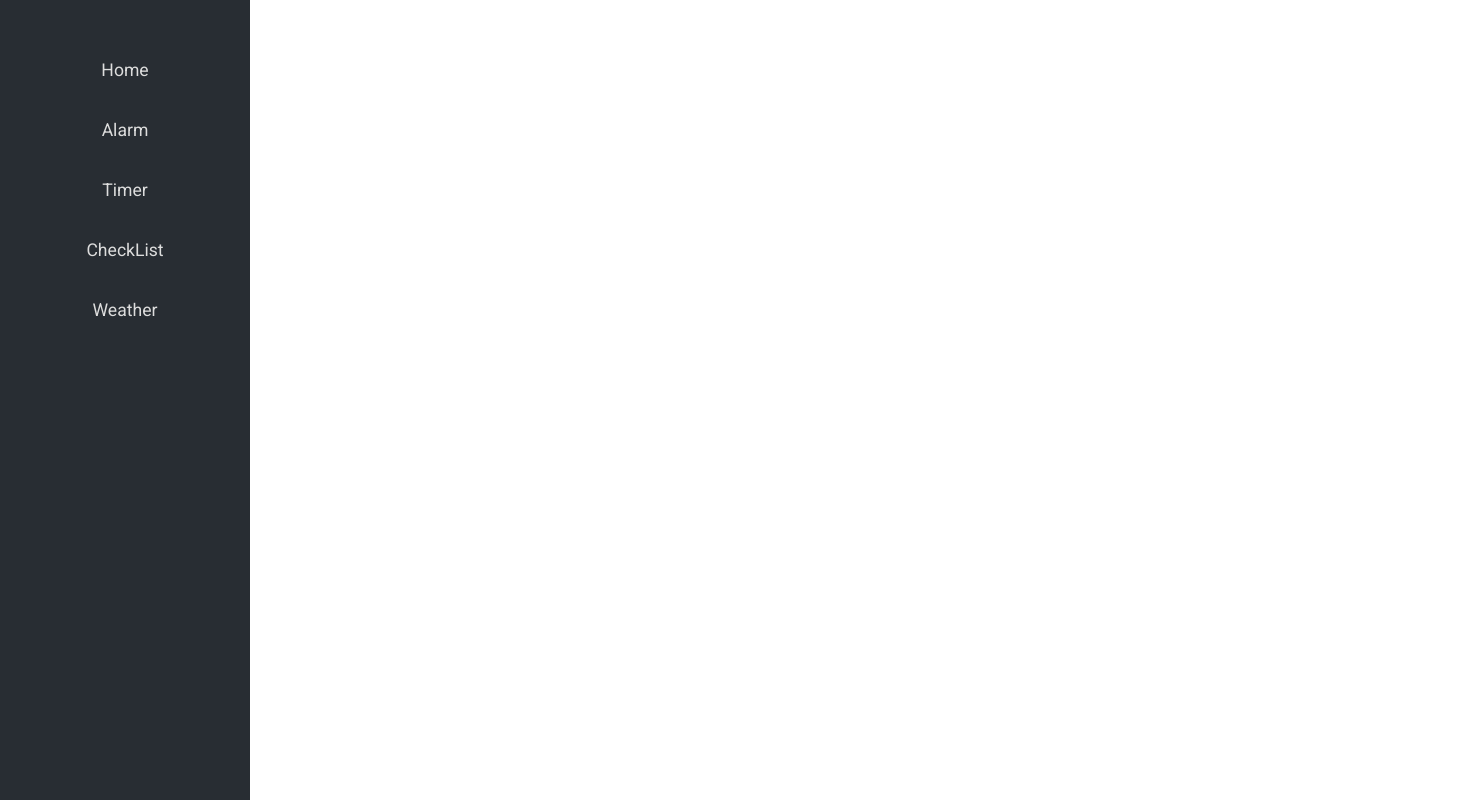
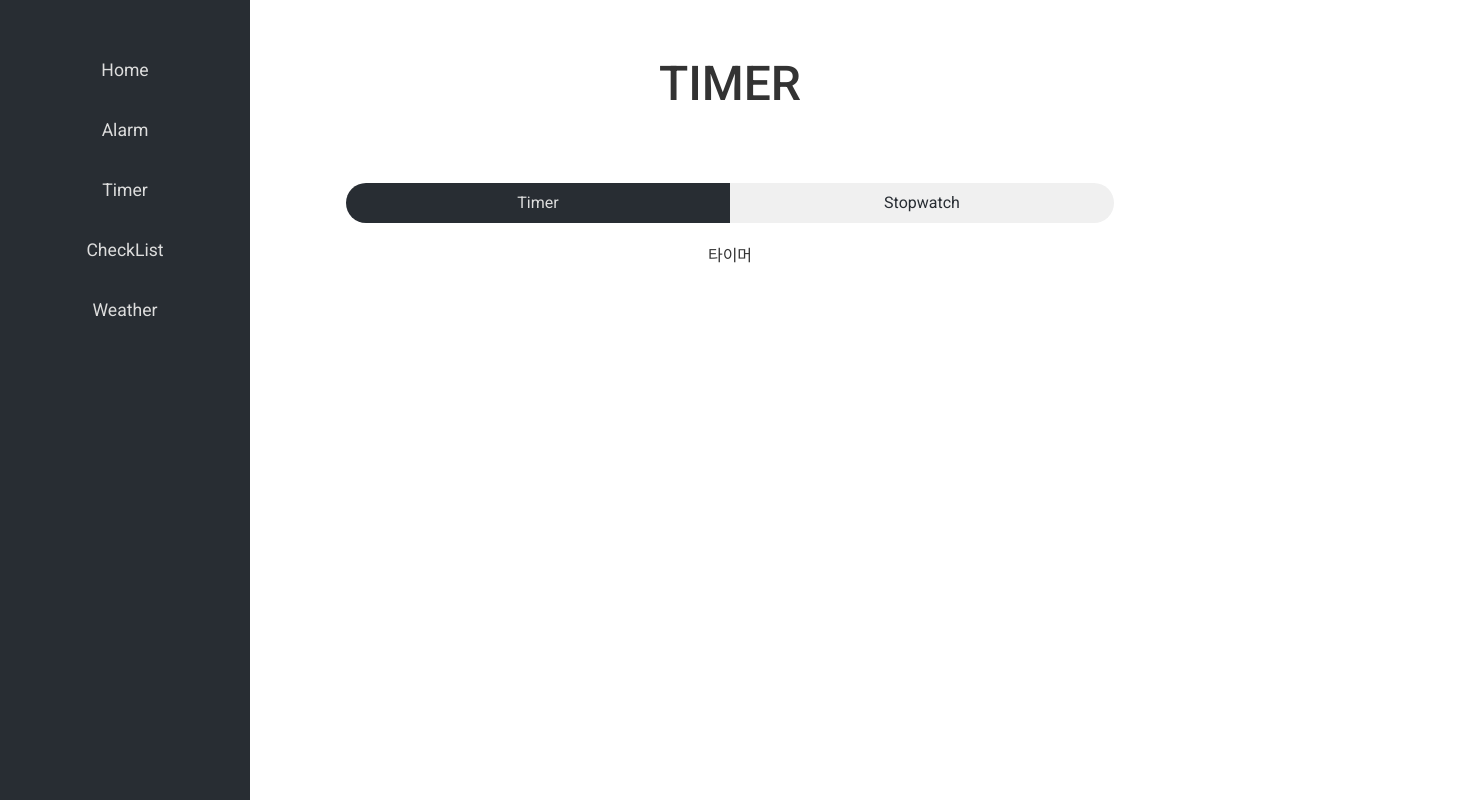
Before and after one commit to pdsbox/react-, a React (Create React App) app: page /timer in a window 1280 px wide. Shown: the whole page, 1460 px wide, since content can reach past the window. Built offline with nearby package versions, Linux system fonts and the light colour scheme; some icons are missing.

Commit message:
ADD : Timer Component Head(Menu bar) UPDATE : Alarm-Create/Update Component <input text> Set attr 'maxlength'

```diff
--- a/src/App.css
+++ b/src/App.css
@@ -48,6 +48,14 @@ button:hover {
 
 .kr {
     font-family: 'Nanum Gothic', sans-serif;
+}
+
+/*컨텐츠영역 레이아웃 공통*/
+.contents {
+    padding: 0 250px;
+    width: 75%;
+    margin: 0 auto;
+    text-align: center;
 }
 
 
@@ -215,8 +223,6 @@ button:hover {
     word-wrap: break-word;
 }
 
-
-
 /*인덱스-모달*/
 #modal {
     width: 100vw;
@@ -279,18 +285,9 @@ button:hover {
 }
 
 
-/*컨텐츠영역 레이아웃 공통*/
-.contents {
-    padding: 0 250px;
-    width: 75%;
-    margin: 0 auto;
-    text-align: center;
-}
-
-
 /*----------알람 Component---------*/
 /*알람-Head*/
-#alarmHead h1 {
+.contents h1 {
     padding: 60px 0;
     font-weight: 500;
     font-size: 3rem;
@@ -317,17 +314,17 @@ button:hover {
 
 
 /*알람-Read*/
-
 #alarmRead>div:first-of-type {
     width: 40%;
-    min-width: 560px;
+    min-width: 500px;
     text-align: right;
     margin: 0 auto;
 }
 
 .alarmObject {
     width: 40%;
-    min-width: 560px;
+    min-width: 500px;
+    height: 105px;
     background-color: #eaeaea;
     border-radius: 20px;
     margin: 20px auto;
@@ -438,3 +435,51 @@ button:hover {
 }
 
 /*중단점 933px ?*/
+
+
+/*----------타이머 Component---------*/
+/*타이머-Head*/
+#radioHeadContainer {
+    margin: 15px auto 25px;
+}
+
+.radioHeadWrap,
+.radioHeadWrap input[type="radio"]+label {
+    display: inline-block;
+}
+
+
+#radioHeadContainer input[type="radio"] {
+    appearance: none;
+    margin: 0;
+    padding: 0;
+}
+
+#radioHeadContainer input[type="radio"]+label {
+    cursor: pointer;
+    width: 30vw;
+    min-width: 300px;
+    height: 40px;
+    line-height: 40px;
+    color: var(--primary-color);
+    font-weight: 400;
+    transition: all .2s;
+    background: #f0f0f0;
+}
+
+#radioHeadContainer input[type="radio"]:checked+label {
+    background: var(--primary-color);
+    color: var(--primary-text-color);
+}
+
+#radioHeadContainer input[type="radio"]+label[for="radioTimer"] {
+    border-top-left-radius: 20px;
+    border-bottom-left-radius: 20px;
+}
+
+#radioHeadContainer input[type="radio"]+label[for="radioStopwatch"] {
+    border-top-right-radius: 20px;
+    border-bottom-right-radius: 20px;
+}
+
+/*타이머-Timer*/
--- a/src/data/data.json
+++ b/src/data/data.json
@@ -1,10 +1,10 @@
 {
   "alarm": [
     {
-      "memo": "2130 이십일삼십",
-      "hour": "23",
-      "min": "25",
-      "over": false,
+      "memo": "열두칸열두칸열두칸열두칸열두칸열",
+      "hour": "19",
+      "min": "49",
+      "over": true,
       "id": 2
     },
     {
@@ -15,7 +15,7 @@
       "id": 6
     },
     {
-      "memo": "내용이엄청나게길어지면과연무슨일이벌어질것일까요?22222222222",
+      "memo": "내용이엄청나게길어지면과연무슨일",
       "hour": "23",
       "min": "31",
       "over": false,
--- a/src/pages/AlarmCreate.js
+++ b/src/pages/AlarmCreate.js
@@ -63,7 +63,7 @@ function AlarmCreate(props) {
                     </select>
                 </div>
                 <div className="memoBox">
-                    <input type="text" name="memo" placeholder='내용을 입력하세요.'></input>
+                    <input type="text" name="memo" placeholder='내용을 입력하세요.' maxLength="16"></input>
                 </div>
                 <button type="button" onClick={(event) => {
                     event.preventDefault();
--- a/src/pages/AlarmUpdate.js
+++ b/src/pages/AlarmUpdate.js
@@ -106,13 +106,13 @@ function AlarmUpdate(props) {
                     </select>
                 </div>
                 <div className="memoBox">
-                    <input type="text" name="memo" onChange={changeEvent} placeholder='내용을 입력하세요.' value={values}></input>
+                    <input type="text" name="memo" onChange={changeEvent} placeholder='내용을 입력하세요.' value={values} maxLength="16"></input>
                 </div>
                 <button type="button" onClick={(event) => {
                     event.preventDefault();
                     props.goRead();
                 }}>BACK</button>
-                <button type="submit">UPDATE</button>
+                <button type="submit">EDIT</button>
             </form >
         </section >
     )
--- /dev/null
+++ b/src/pages/TimerStopwatch.js
@@ -0,0 +1,11 @@
+import React, { } from 'react';
+
+function TimerStopwatch() {
+    return (
+        <section>
+            스톱워치
+        </section>
+    )
+}
+
+export default TimerStopwatch;
--- /dev/null
+++ b/src/pages/TimerTimer.js
@@ -0,0 +1,11 @@
+import React, { } from 'react';
+
+function TimerTimer() {
+    return (
+        <section>
+            타이머
+        </section>
+    )
+}
+
+export default TimerTimer;
--- a/src/pages/timer.js
+++ b/src/pages/timer.js
@@ -1,16 +1,52 @@
-import React from 'react';
+import React, { useEffect, useState } from 'react';
 import Nav from './Nav';
+import TimerTimer from './TimerTimer';
+import TimerStopwatch from './TimerStopwatch';
 
 function Timer() {
+  const [mode, setMode] = useState('TIMER');
+  useEffect(() => {
+    console.log("Timer render");
+  })
+
+  let content = null;
+  if (mode === 'TIMER') {
+    content = <TimerTimer />
+  } else if (mode === 'STOPWATCH') {
+    content = <TimerStopwatch />
+  }
+
+  function setTimer() {
+    setMode('TIMER');
+  }
+  function setStopwatch() {
+    setMode('STOPWATCH');
+  }
+
   return (
     <>
       <Nav></Nav>
-      <section>
-        <h1>타이머</h1>
-        <div>
+      <article className='contents'>
 
-        </div>
-      </section>
+        {/* 헤드 컴포넌트 섹션 */}
+        <section id="timerHead">
+          <h1>TIMER</h1>
+          <form id="radioHeadContainer">
+            <div className='radioHeadWrap'>
+              <input type="radio" id="radioTimer" name="radio" value="Timer" defaultChecked onClick={() => { setTimer() }}></input>
+              <label htmlFor="radioTimer">Timer</label>
+            </div>
+            <div className='radioHeadWrap'>
+              <input type="radio" id="radioStopwatch" name="radio" value="Stopwatch" onClick={() => { setStopwatch() }}></input>
+              <label htmlFor="radioStopwatch">Stopwatch</label>
+            </div>
+          </form>
+        </section>
+
+        {/* 각 콘텐츠 컴포넌트가 들어감 */}
+        {content}
+
+      </article>
     </>
   )
 }
```
